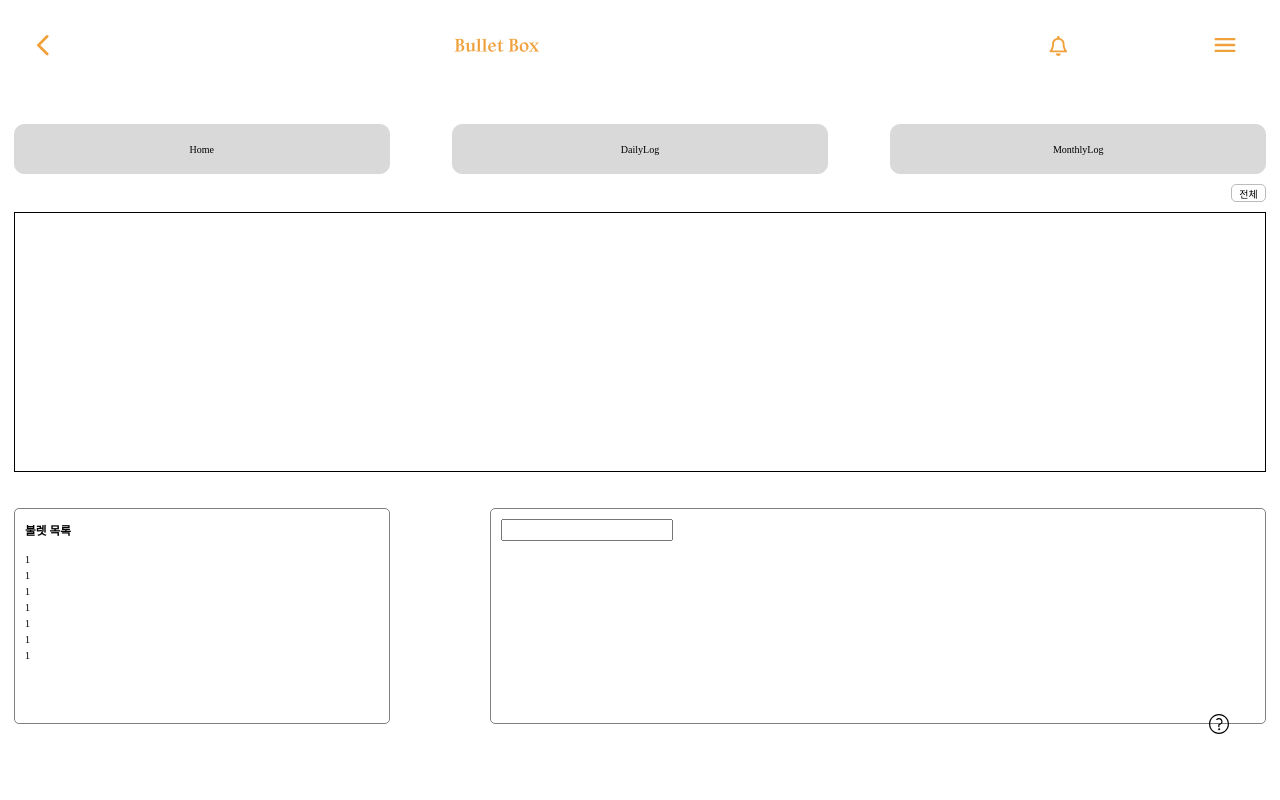
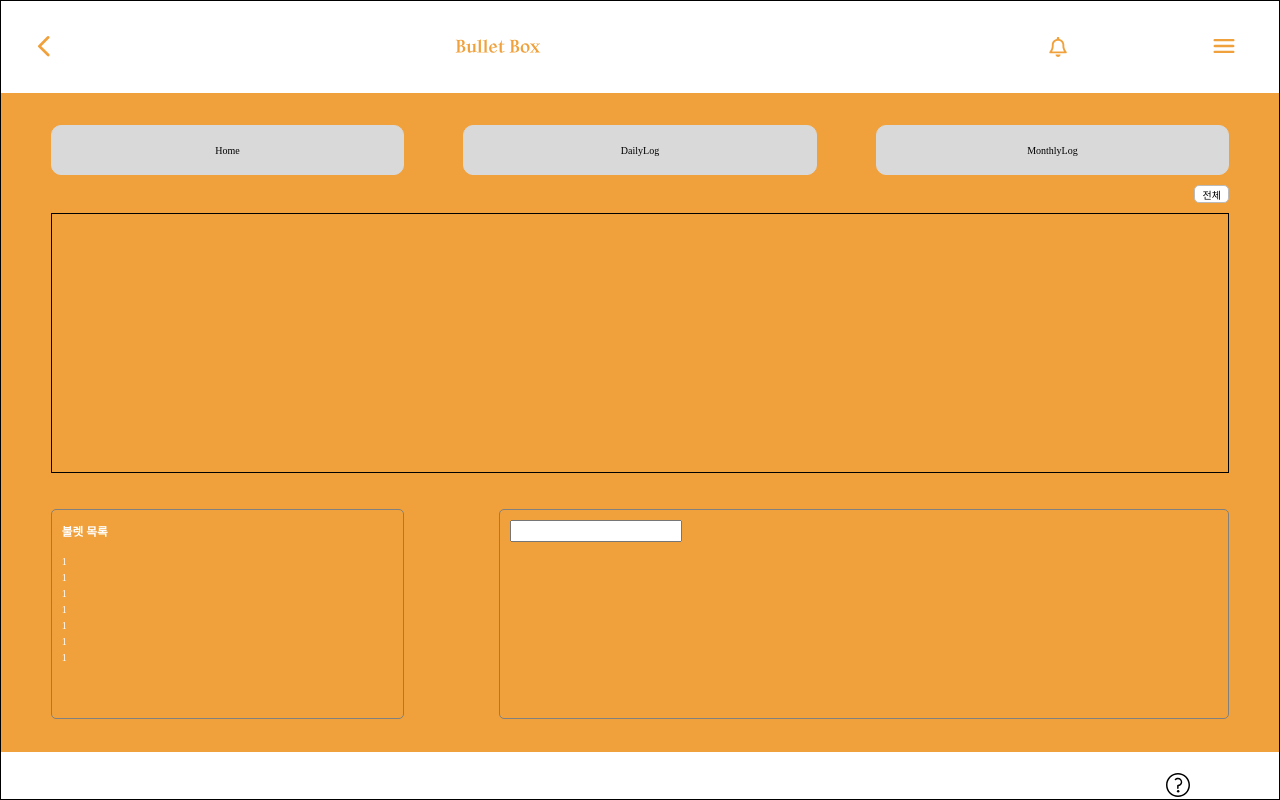
Before and after one commit to BulletBoxProject/BulletBox-project-FE-, a React (Create React App) app: page / in a window 1280 px wide. Built offline with nearby package versions, Linux system fonts and the light colour scheme; no server answers.

Commit message:
feat: 도움말 위치, 레이아웃 컴포넌트컨네이너 사이즈 조절

```diff
--- a/src/components/main/screen/MainContainer.jsx
+++ b/src/components/main/screen/MainContainer.jsx
@@ -45,8 +45,9 @@ export default MainContainer;
 const Container = styled.div`
   display: flex;
   flex-direction: column;
-  justify-content: center;
-  padding: 32px 14px;
+  justify-content: flex-start;
+  padding: 4.05vh 3.9%;
+  background-color: var(--color-main);
 `;
 const SelectDiv = styled.div`
   display: flex;
@@ -70,9 +71,11 @@ const TodoDiv = styled.div`
 const BulletDiv = styled.div`
   display: flex;
   flex-direction: column;
+  background-color: var(--color-main);
+  color: white;
   padding: 0 10px;
   width: 30%;
-  height: 216px;
+  height: 210px;
   margin-top: 26px;
   border: 1px solid gray;
   border-radius: 5px;
@@ -80,7 +83,7 @@ const BulletDiv = styled.div`
 `;
 const InputDiv = styled.div`
   width: 62%;
-  height: 216px;
+  height: 210px;
   margin-top: 26px;
   border: 1px solid gray;
   border-radius: 5px;
--- a/src/layout/Layout.jsx
+++ b/src/layout/Layout.jsx
@@ -7,11 +7,11 @@ import Footer from "./footer/Footer";
 
 const Layout = (props) => {
   return (
-    <>
+    <Container>
       <Header />
       <Outlet>{props.children}</Outlet>
       <Footer />
-    </>
+    </Container>
   );
 };
 
@@ -29,3 +29,10 @@ const Layout = (props) => {
 // };
 
 export default Layout;
+
+const Container = styled.div`
+  width: 100%;
+  /* min-height: 740px; */
+  height: 100vh;
+  border: 1px solid black;
+`;
--- a/src/layout/footer/Footer.jsx
+++ b/src/layout/footer/Footer.jsx
@@ -31,14 +31,17 @@ const Footer = () => {
 export default Footer;
 
 const FooterDiv = styled.div`
-  position: fixed;
+  position: relative;
+  display: flex;
+  justify-content: flex-end;
   bottom: 0;
   right: 0;
   margin-bottom: 5%;
-  margin-right: 4%;
+  margin-right: 7%;
 `;
 
 const Button = styled.button`
+  position: absolute;
   border-radius: 60%;
   background-color: transparent;
   border: white;
@@ -49,5 +52,5 @@ const Button = styled.button`
 `;
 
 const Question_Icon = styled(icon)`
-  width: 20px;
+  width: 24px;
 `;
--- a/src/pages/Main.jsx
+++ b/src/pages/Main.jsx
@@ -1,12 +1,17 @@
 import React from "react";
+import styled from "styled-components";
 import MainContainer from "../components/main/screen/MainContainer";
 
 const Main = () => {
   return (
-    <div>
+    <Container>
       <MainContainer />
-    </div>
+    </Container>
   );
 };
 
 export default Main;
+
+const Container = styled.div`
+  height: 85vh;
+`;
```
